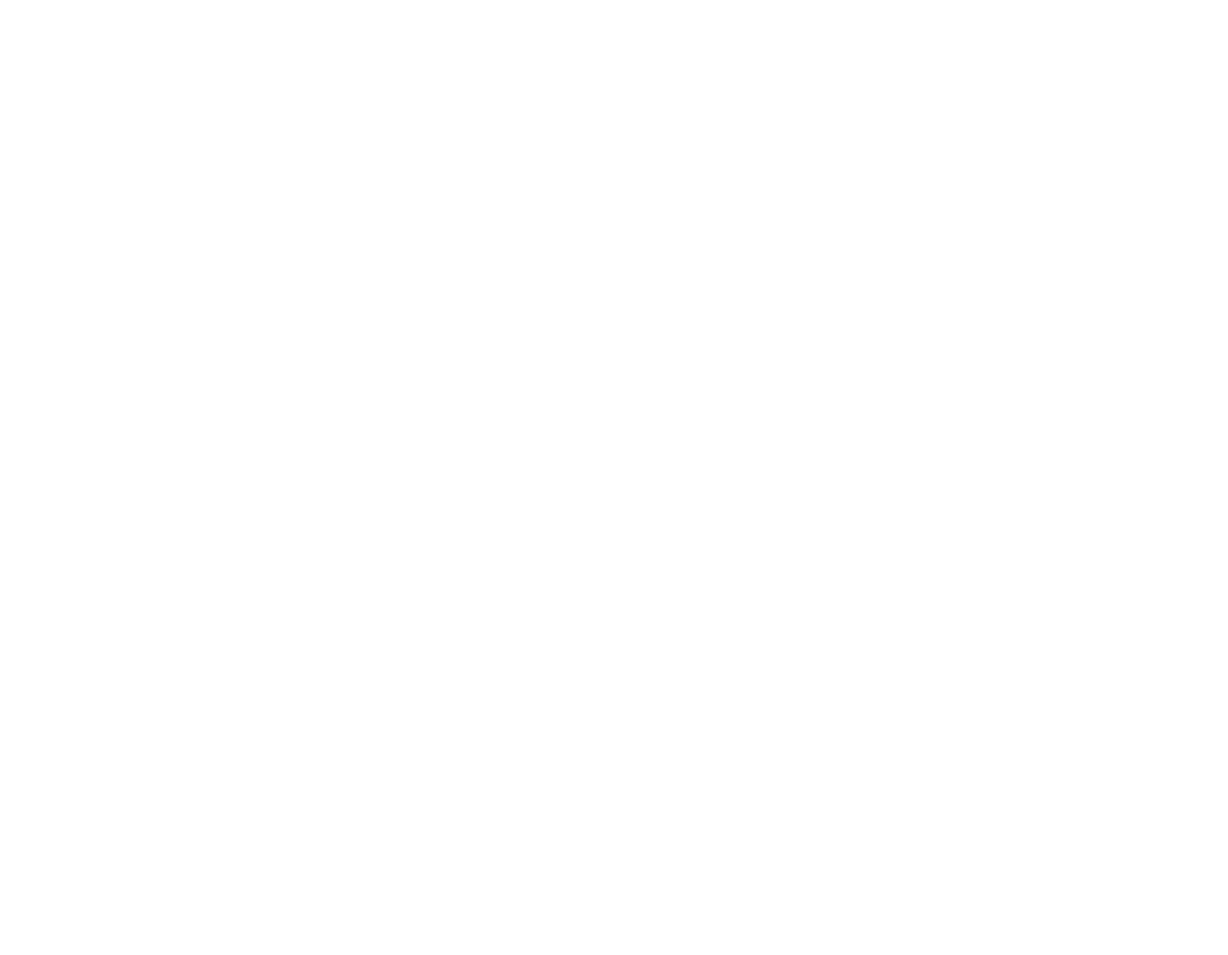
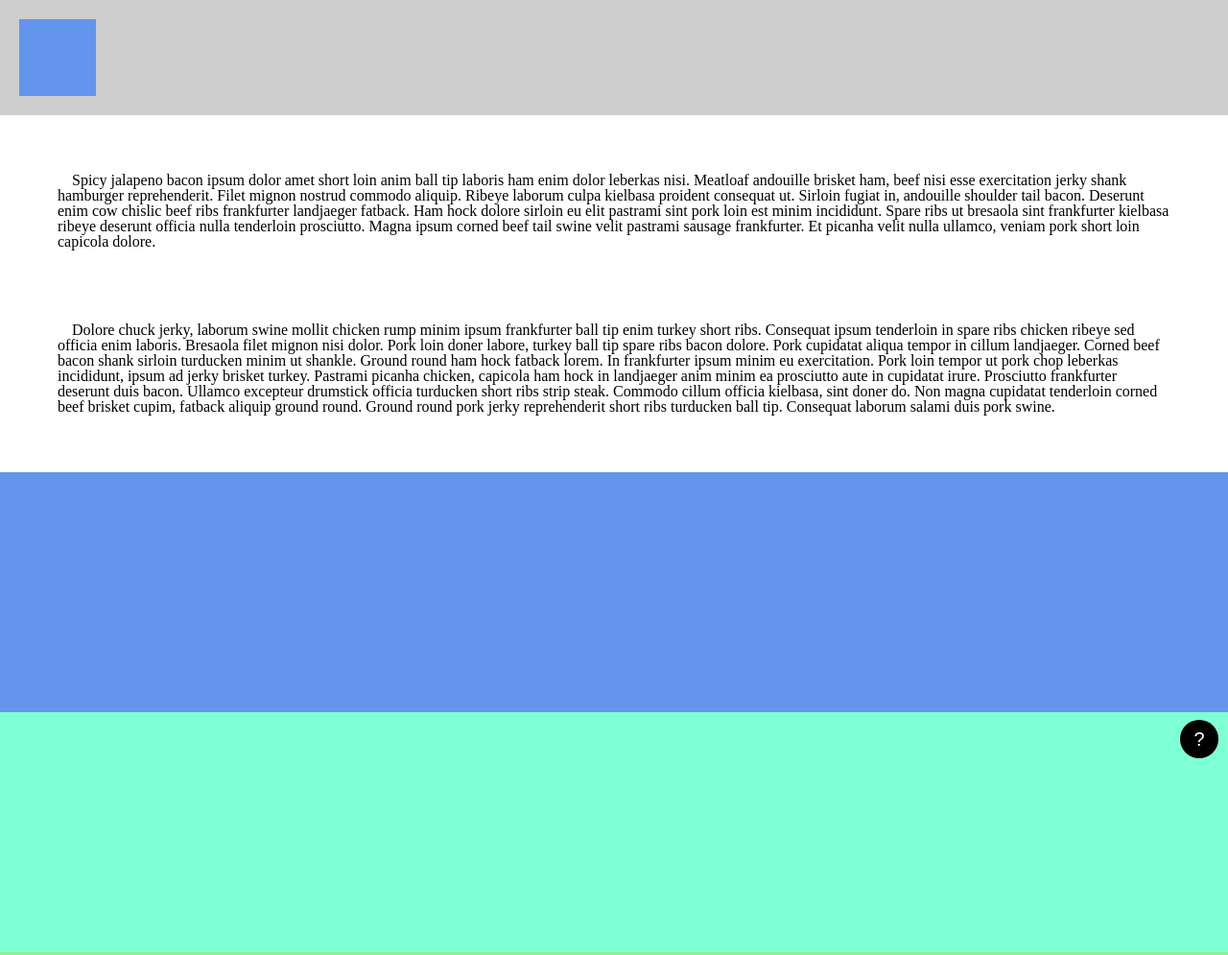
Before and after one commit to ANRSaan/Tuesday-Week3-HTML-CSS, a plain HTML site: page html-css-2/drill-3/index.html in a window 1280 px wide. Shown: the top 995 px of the page at 96% size. Before the commit the page ends 800 px from the top, so only its background shows below. Drawn offline with Linux system fonts and the light colour scheme.

Commit message:
finished drill-3

```diff
--- a/html-css-2/drill-3/index.css
+++ b/html-css-2/drill-3/index.css
@@ -0,0 +1,68 @@
+header {
+    background-color: rgb(207, 206, 206);
+    height: 120px;
+    display: flex;
+}
+
+#blue-box {
+    background-color: cornflowerblue;
+    height: 80px;
+    width: 80px;
+    margin: 20px 20px;
+    position: relative;
+}
+
+body {
+    height: 1200px;
+    width: 100%;
+}
+
+p {
+    margin: 60px 60px 60px 60px;
+    text-indent: 15px;
+}
+
+#blue {
+    background-color: cornflowerblue;
+    height: 250px;
+    width: 100%;
+}
+
+#aqua {
+    background-color: aquamarine;
+    height: 250px;
+    width: 100%;
+}
+
+#lightgreen {
+    background-color: lightgreen;
+    height: 250px;
+    width: 100%;
+}
+
+#yellow {
+    background-color: yellow;
+    height: 250px;
+    width: 100%;
+}
+
+footer {
+    margin: 10px;
+    background-color: black;
+    height: 40px;
+    width: 40px;
+    border-radius: 50%;
+    display: flex;
+    align-items: center;
+    justify-content: center;
+    position: fixed;
+    bottom: 0px;
+    right: 0px;
+}
+
+footer > div {
+    right: 0px;
+    text-align: center;
+    color: white;
+    font-size: 20px;
+    font-family: Arial, Helvetica, sans-serif;}
--- a/html-css-2/drill-3/index.html
+++ b/html-css-2/drill-3/index.html
@@ -1 +1,35 @@
-<!-- be sure to look at the example gif as well -->
+<!DOCTYPE html>
+<html lang="en">
+<head>
+    <meta charset="UTF-8">
+    <meta http-equiv="X-UA-Compatible" content="IE=edge">
+    <meta name="viewport" content="width=device-width, initial-scale=1.0">
+    <title>Document</title>
+    <link rel="stylesheet" href="./reset.css">
+    <link rel="stylesheet" href="./index.css">
+</head>
+<header>
+    <div id="blue-box"></div>
+</header>
+<body>
+    <main>
+        <div id="text-box">
+            <p> Spicy jalapeno bacon ipsum dolor amet short loin anim ball tip laboris ham enim dolor leberkas nisi. Meatloaf andouille brisket ham, beef nisi esse exercitation jerky shank hamburger reprehenderit. Filet mignon nostrud commodo aliquip. Ribeye laborum culpa kielbasa proident consequat ut. Sirloin fugiat in, andouille shoulder tail bacon. Deserunt enim cow chislic beef ribs frankfurter landjaeger fatback. Ham hock dolore sirloin eu elit pastrami sint pork loin est minim incididunt. Spare ribs ut bresaola sint frankfurter kielbasa ribeye deserunt officia nulla tenderloin prosciutto. Magna ipsum corned beef tail swine velit pastrami sausage frankfurter. Et picanha velit nulla ullamco, veniam pork short loin capicola dolore.<br>
+                <br>
+            </p>
+            <p>
+                Dolore chuck jerky, laborum swine mollit chicken rump minim ipsum frankfurter ball tip enim turkey short ribs. Consequat ipsum tenderloin in spare ribs chicken ribeye sed officia enim laboris. Bresaola filet mignon nisi dolor. Pork loin doner labore, turkey ball tip spare ribs bacon dolore. Pork cupidatat aliqua tempor in cillum landjaeger. Corned beef bacon shank sirloin turducken minim ut shankle. Ground round ham hock fatback lorem. In frankfurter ipsum minim eu exercitation. Pork loin tempor ut pork chop leberkas incididunt, ipsum ad jerky brisket turkey. Pastrami picanha chicken, capicola ham hock in landjaeger anim minim ea prosciutto aute in cupidatat irure. Prosciutto frankfurter deserunt duis bacon. Ullamco excepteur drumstick officia turducken short ribs strip steak.
+
+                Commodo cillum officia kielbasa, sint doner do. Non magna cupidatat tenderloin corned beef brisket cupim, fatback aliquip ground round. Ground round pork jerky reprehenderit short ribs turducken ball tip. Consequat laborum salami duis pork swine.
+            </p>
+        </div>
+    </main>
+    <div id="blue"></div>
+    <div id="aqua"></div>
+    <div id="lightgreen"></div>
+    <div id="yellow"></div>
+</body>
+<footer id="question-circle">
+    <div>?</div>
+</footer>
+</html>
```
